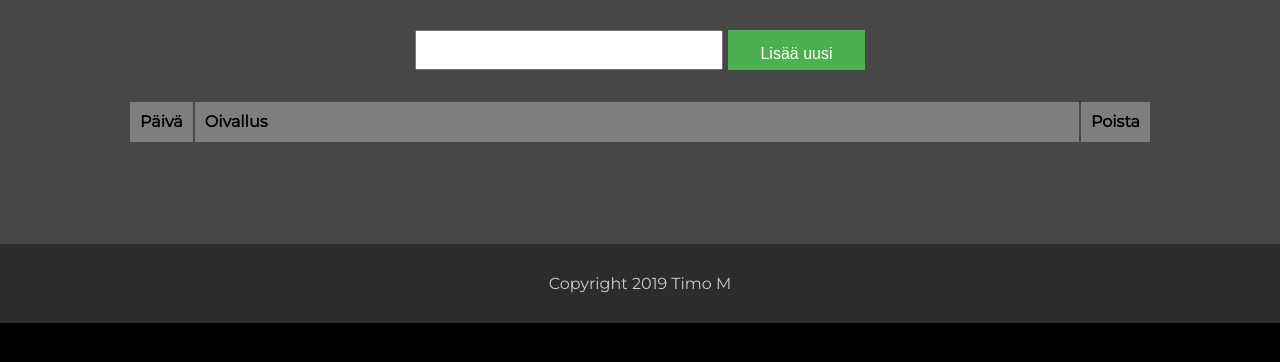
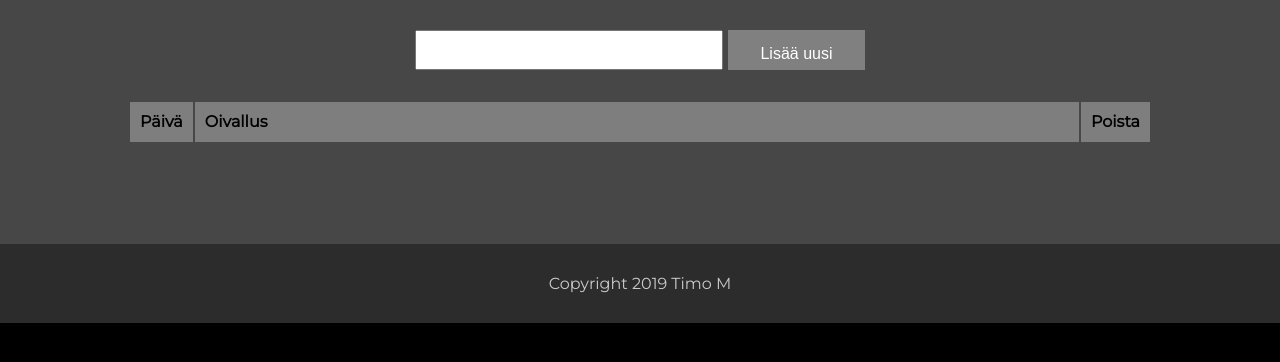
Before and after one commit to Timomam/Mita-opin-tanaan, a PHP site: page / in a window 1280 px wide. Shown: the part 122-484 px from the top of the page. Run offline with PHP 8.4, Linux system fonts and the light colour scheme; data that the repository does not hold is empty.

Commit message:
Update style.css

```diff
--- a/style.css
+++ b/style.css
@@ -37,7 +37,7 @@ form {
 #button {
     height: 40px;
     margin-left: 5px;
-    background-color: #4CAF50; /* Green */
+    background-color: grey;
     border: none;
     color: white;
     padding: 15px 32px;
```
